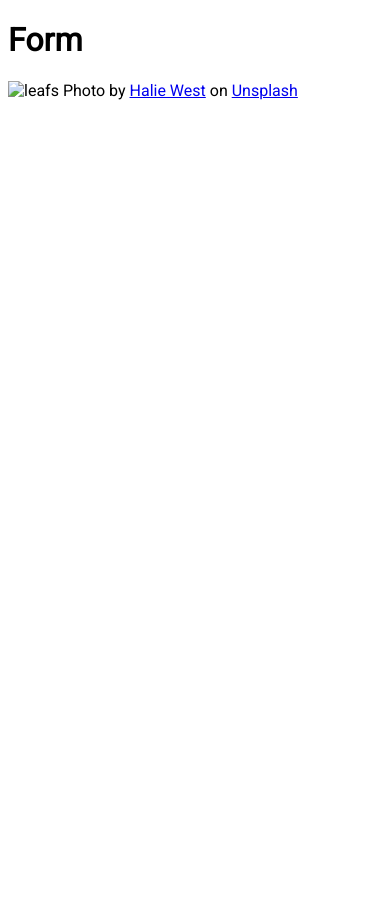
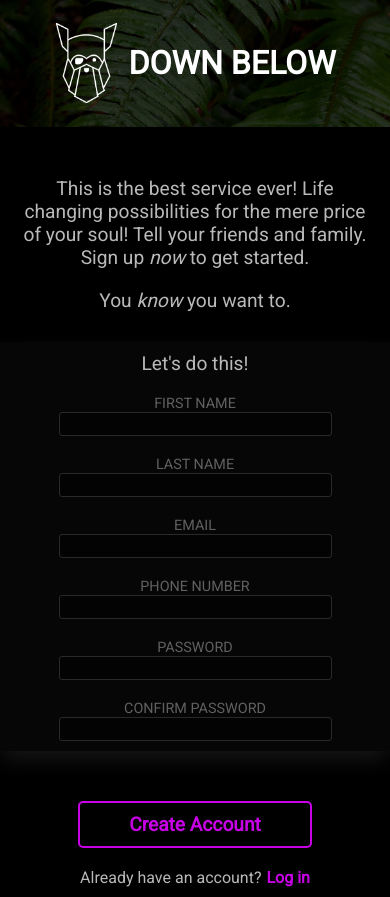
Before and after one commit to sanna-bjorn/sign_up_form, a plain HTML site: page index.html in a window 390 px wide. Before the commit the page ends 844 px from the top, so only its background shows below. Drawn offline with Linux system fonts and the light colour scheme; files that its build step writes are made by us from their sources.

Commit message:
form content and styling added

```diff
--- a/index.html
+++ b/index.html
@@ -7,24 +7,82 @@
       href="https://fonts.googleapis.com/css2?family=Roboto&display=swap"
       rel="stylesheet"
     />
-    <link href="/sign_up_form/sign_up_form/style.css" rel="stylesheet" />
+    <link href="style.css" rel="stylesheet" />
     <meta charset="UTF-8" />
     <meta http-equiv="X-UA-Compatible" content="IE=edge" />
     <meta name="viewport" content="width=device-width, initial-scale=1.0" />
-    <title>Document</title>
+    <title>Form</title>
   </head>
   <body>
-    <h1>Form</h1>
-    <img src="/sign_up_form/sign_up_form/bg_image.jpg" alt="leafs" />
-    Photo by
-    <a
-      href="https://unsplash.com/@haliewestphoto?utm_source=unsplash&utm_medium=referral&utm_content=creditCopyText"
-      >Halie West</a
-    >
-    on
-    <a
-      href="https://unsplash.com/?utm_source=unsplash&utm_medium=referral&utm_content=creditCopyText"
-      >Unsplash</a
-    >
+    <div class="content">
+      <div class="picture">
+        <div class="logo">
+          <img src="resources/odin-logo.png" alt="logo" class="odin" />
+          <h1>DOWN BELOW</h1>
+        </div>
+      </div>
+      <div class="right">
+        <div class="dummy-text left">
+          <p>
+            This is the best service ever! Life changing possibilities for the
+            mere price of your soul! Tell your friends and family.
+          </p>
+          <p>Sign up <em>now</em> to get started.</p>
+          <p class="remote-text">You <em>know</em> you want to.</p>
+        </div>
+        <form action="#">
+          <div class="form left">
+            <p class="form-title">Let's do this!</p>
+            <div class="input">
+              <label for="first-name">First name</label>
+              <input type="text" name="first-name" id="first-name" required />
+            </div>
+
+            <div class="input">
+              <label for="last-name">Last name</label>
+              <input type="text" name="last-name" id="last-name" />
+            </div>
+
+            <div class="input">
+              <label for="email">Email</label>
+              <input type="email" name="email" id="email" required />
+            </div>
+
+            <div class="input">
+              <label for="phone-number">Phone number</label>
+              <input
+                type="text"
+                name="phone-number"
+                id="phone-number"
+                minlength="9"
+                maxlength="9"
+              />
+            </div>
+
+            <div class="input">
+              <label for="password">Password</label>
+              <input type="password" name="passwor" id="passwor" required />
+            </div>
+
+            <div class="input">
+              <label for="confirm-password">Confirm password</label>
+              <input
+                type="password"
+                name="confirm-password"
+                id="confirm-password"
+                required
+              />
+            </div>
+          </div>
+          <div class="left button">
+            <button type="submit">Create Account</button>
+          </div>
+        </form>
+        <div class="log-in left">
+          <p>Already have an account?</p>
+          <a href="#">Log in</a>
+        </div>
+      </div>
+    </div>
   </body>
 </html>
--- a/style.css
+++ b/style.css
@@ -1,5 +1,208 @@
-@import url("https://fonts.googleapis.com/css2?family=Roboto&display=swap");
+:root {
+  --color: #c700e6;
+  --txt: rgb(185, 185, 185);
+}
 
-body {
+* {
+  margin: 0px;
+  padding: 0px;
+  box-sizing: border-box;
   font-family: "Roboto", sans-serif;
+  color: var(--txt);
 }
+
+.content {
+  width: 100vw;
+  height: 100vh;
+}
+
+.content,
+.logo {
+  display: flex;
+  flex-flow: row wrap;
+}
+
+/* left side */
+
+.picture {
+  background-image: url(resources/bg_image.jpg);
+  background-position: left;
+  background-size: 60vw;
+  background-repeat: no-repeat;
+}
+
+.logo {
+  height: auto;
+  background-color: rgba(0, 0, 0, 0.7);
+  position: relative;
+  top: 20vh;
+  gap: 1vw;
+  padding: 15px;
+  justify-content: center;
+  align-items: center;
+}
+
+h1 {
+  color: white;
+}
+
+.odin {
+  height: 10vh;
+  padding: 2px;
+}
+
+/* right side */
+
+.right {
+  width: 60vw;
+  background-color: #000000;
+  display: flex;
+  flex-flow: column nowrap;
+  justify-content: center;
+  background-size: 100%;
+  padding-top: 10px;
+}
+
+.left {
+  padding-left: 3vw;
+}
+
+.dummy-text {
+  font-weight: 500;
+  width: 90%;
+  font-size: 1.2rem;
+}
+
+.remote-text {
+  margin: 40px 0 80px;
+}
+
+/* form */
+
+.form {
+  background-color: rgb(6, 6, 6);
+  box-shadow: 0 10px 20px -2px rgb(22, 22, 22);
+  display: flex;
+  flex-flow: row wrap;
+  gap: 20px;
+  padding-top: 20px;
+  padding-bottom: 20px;
+}
+
+.input {
+  display: flex;
+  flex-flow: column wrap;
+  width: 40%;
+  font-size: 0.7rem;
+  text-transform: uppercase;
+  opacity: 50%;
+}
+
+.form-title {
+  width: 100%;
+  font-size: 1.2rem;
+  font-weight: 500;
+}
+
+input {
+  background-color: rgb(2, 2, 2);
+  border: 1px solid rgb(77, 77, 77);
+  border-radius: 3px;
+}
+
+input:focus {
+  outline: none;
+  border: 2px solid var(--color);
+}
+
+button {
+  background-color: rgba(0, 0, 0, 0);
+  color: var(--color);
+  font-weight: 700;
+  font-size: 1.2em;
+  border: 2px solid var(--color);
+  border-radius: 5px;
+  padding: 10px 40px;
+  margin: 40px 0;
+}
+
+button:hover {
+  background-color: var(--color);
+  color: black;
+}
+
+.log-in {
+  display: flex;
+  gap: 5px;
+}
+
+a {
+  text-decoration: none;
+  color: var(--color);
+  font-weight: 700;
+}
+
+a:hover {
+  color: white;
+}
+
+@media only screen and (max-width: 600px) {
+  .content {
+    flex-flow: column;
+    height: auto;
+    text-align: center;
+  }
+  .picture {
+    width: 100vw;
+    height: 15vh;
+    display: flex;
+    background-size: 100vw;
+  }
+  .logo {
+    width: 100vw;
+    position: static;
+    gap: 10px;
+  }
+  .right {
+    width: auto;
+    height: auto;
+  }
+  .dummy-text {
+    width: auto;
+    margin-top: 30px;
+  }
+  .left {
+    padding: 10px 20px;
+  }
+  .remote-text {
+    padding: 20px 0;
+    margin: 0;
+  }
+  .form {
+    flex-flow: column nowrap;
+    align-items: center;
+  }
+  .input {
+    text-align: left;
+    width: auto;
+    font-size: 0.9em;
+    justify-content: center;
+    align-items: center;
+  }
+  input {
+    font-size: 0.9rem;
+    height: 1.5rem;
+    width: 70vw;
+  }
+  .button,
+  .log-in {
+    display: flex;
+    justify-content: center;
+    margin-bottom: 0px;
+  }
+  button {
+    margin-bottom: 0px;
+    width: 60vw;
+    padding: 10px 5px;
+  }
+}
```
Also changed, not shown: Norse-Bold.otf (deleted), resources/bg_image.jpg (added), resources/halloween.jpg (added), resources/odin-logo.png (added).
